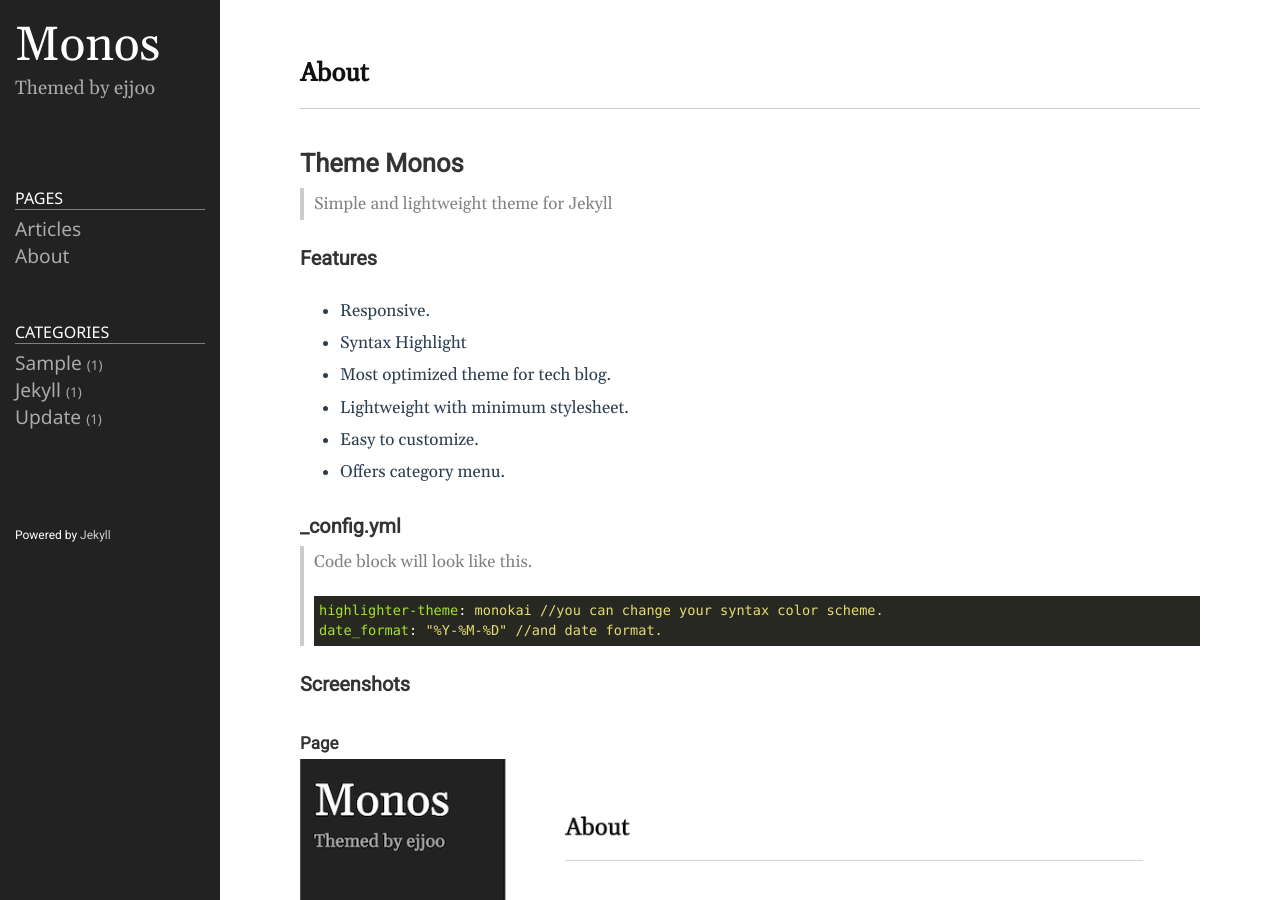
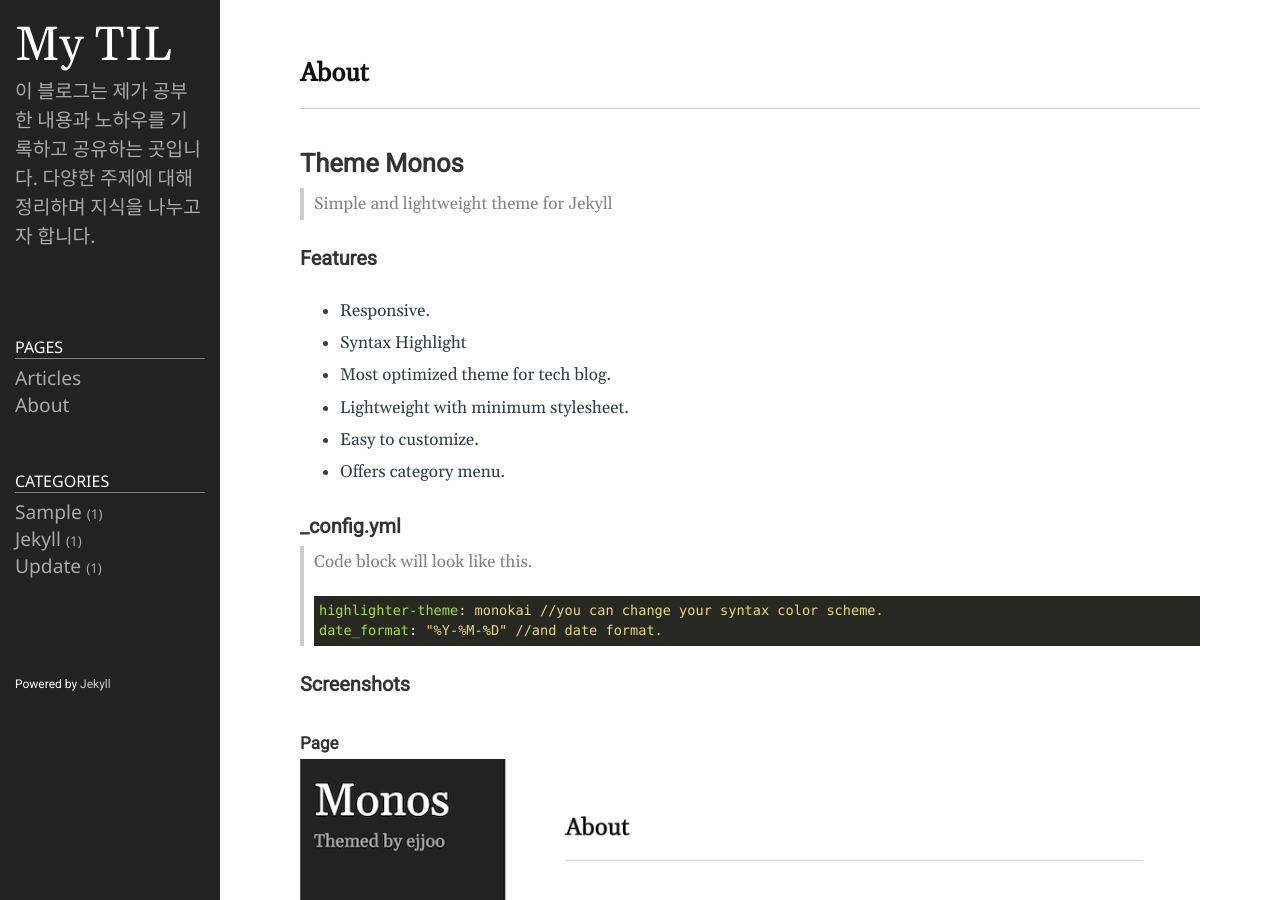
Before and after one commit to geumsyu/geumsyu.github.io, a Jekyll site: the page built from README.md, in a window 1280 px wide and 900 px high. Built offline with Jekyll 4.4.1, drawn with Linux system fonts in a browser that asks for light colours.

Commit message:
Update _config.yml

```diff
--- a/_config.yml
+++ b/_config.yml
@@ -1,58 +1,31 @@
-# Welcome to Jekyll!
-#
-# This config file is meant for settings that affect your whole blog, values
-# which you are expected to set up once and rarely edit after that. If you find
-# yourself editing this file very often, consider using Jekyll's data files
-# feature for the data you need to update frequently.
-#
-# For technical reasons, this file is *NOT* reloaded automatically when you use
-# 'bundle exec jekyll serve'. If you change this file, please restart the server process.
-#
-# If you need help with YAML syntax, here are some quick references for you:
-# https://learn-the-web.algonquindesign.ca/topics/markdown-yaml-cheat-sheet/#yaml
-# https://learnxinyminutes.com/docs/yaml/
-#
 # Site settings
-# These are used to personalize your new site. If you look in the HTML files,
-# you will see them accessed via {{ site.title }}, {{ site.email }}, and so on.
-# You can create any custom variable you would like, and they will be accessible
-# in the templates via {{ site.myvariable }}.
-
-title: Monos
-email: ejjoo7994@gmail.com
-description: >- # this means to ignore newlines until "baseurl:"
-  Themed by ejjoo
-# baseurl: "/" # the subpath of your site, e.g. /blog
-# url: "http://ejjoo.github.io" # the base hostname & protocol for your site, e.g. http://example.com
-github_username: ejjoo
+title: My TIL
+email: ajh3894@gmail.com
+description: >
+  이 블로그는 제가 공부한 내용과 노하우를 기록하고 공유하는 곳입니다.
+  다양한 주제에 대해 정리하며 지식을 나누고자 합니다.
+url: "https://geumsyu.github.io" # GitHub Pages URL
+github_username: geumsyu
 highlighter: rouge
+highlighter-theme: monokai
 svg:
   optimize: true
+
 # Build settings
-# theme: minima
+theme: jekyll-theme-monos # 테마 설정
 highlighter-theme: monokai
-date_format: "%Y-%M-%D"
+date_format: "%Y-%m-%d" # 날짜 포맷 수정
+category_dir: study-category/
+tag_dir: study-tag/
+
+# Plugins
 plugins:
   - jekyll-feed
-category_dir: category/
-tag_dir: tag/
+  - jekyll-paginate
 
-# Exclude from processing.
-# The following items will not be processed, by default.
-# Any item listed under the `exclude:` key here will be automatically added to
-# the internal "default list".
-#
-# Excluded items can be processed by explicitly listing the directories or
-# their entries' file path in the `include:` list.
-#
-# exclude:
-#   - .sass-cache/
-#   - .jekyll-cache/
-#   - gemfiles/
-#   - Gemfile
-#   - Gemfile.lock
-#   - node_modules/
-#   - vendor/bundle/
-#   - vendor/cache/
-#   - vendor/gems/
-#   - vendor/ruby/
+# Exclude from processing (필요시 추가 삭제)
+exclude:
+  - .sass-cache/
+  - .jekyll-cache/
+  - gemfiles/
+  - Gem
```
